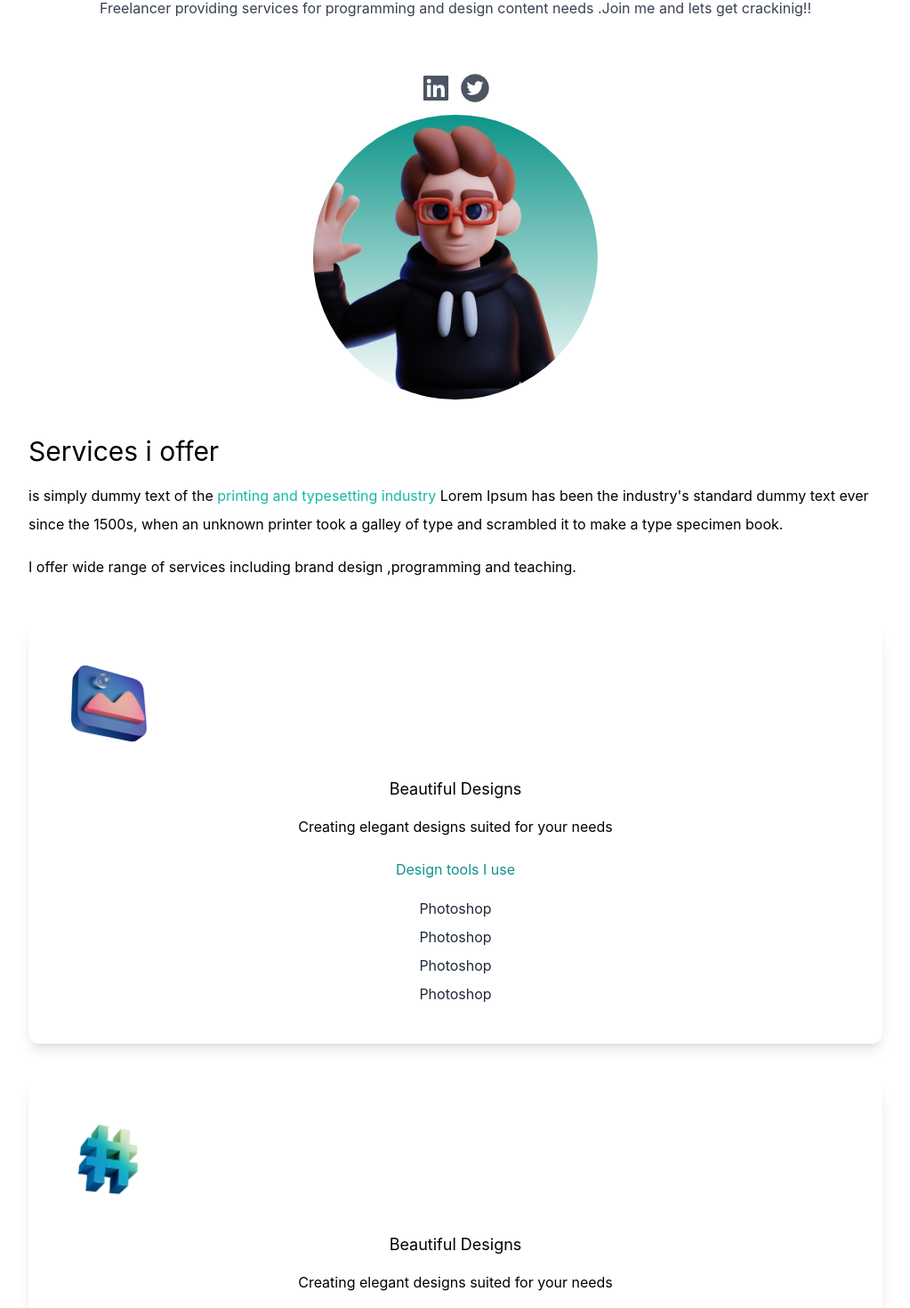
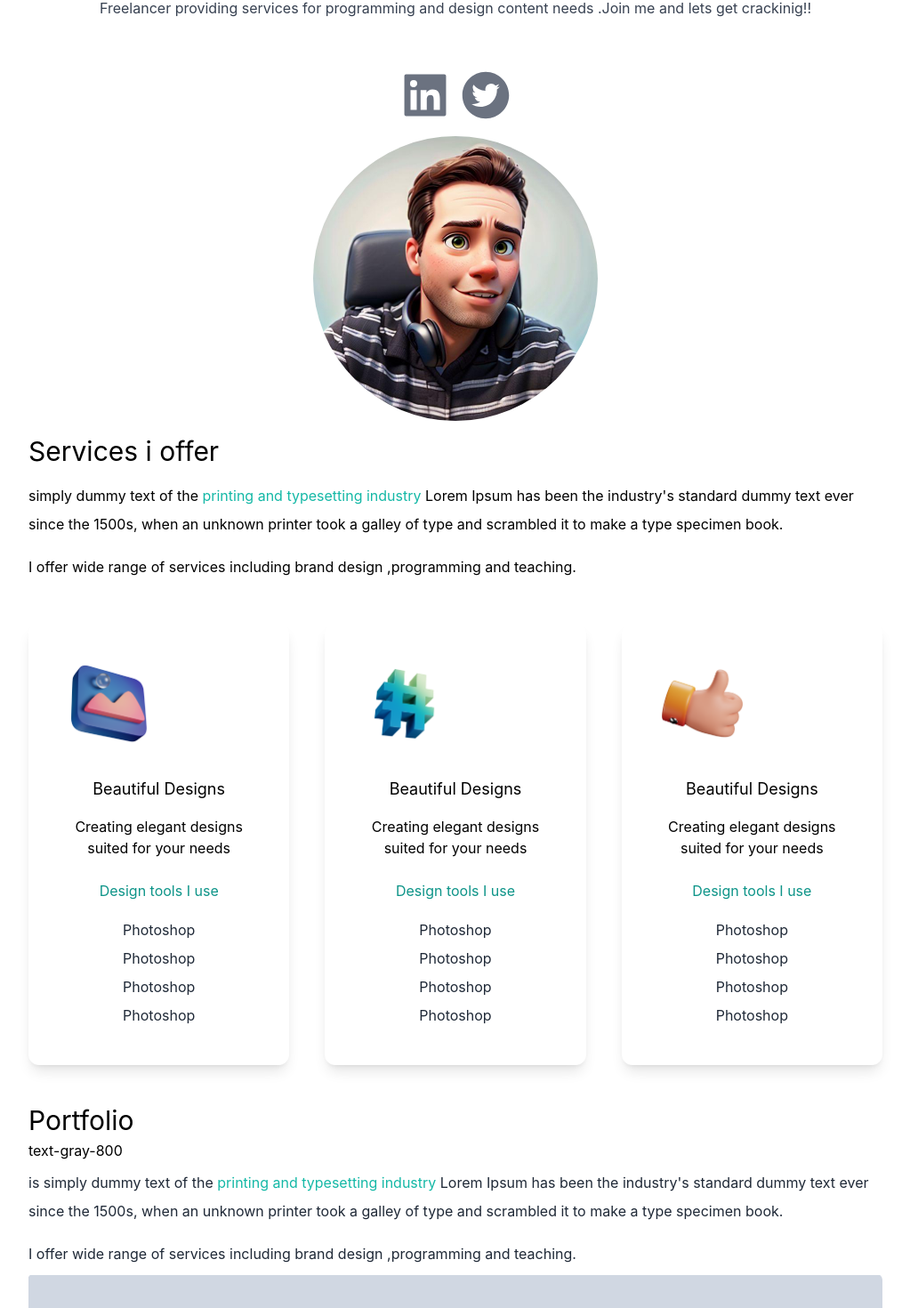
Before and after one commit to juniorjudy123/Portfolio, a Next.js app: page / in a window 1280 px wide. Shown: the part 319-1789 px from the top of the page at 89% size, without its empty margins (128-1151 px from the left). Built offline with nearby package versions, Linux system fonts and the light colour scheme.

Commit message:
my cartoon image added ,darkmode done

```diff
--- a/pages/index.js
+++ b/pages/index.js
@@ -2,7 +2,7 @@ import Head from "next/head";
 import { BsFillMoonStarsFill } from "react-icons/bs";
 import { AiFillTwitterCircle, AiFillLinkedin } from "react-icons/ai";
 import Image from "next/image";
-import deved from "../public/assets/dev-ed-wave.png"
+import benoy from "../public/assets/benoy.jpg";
 import design from "../public/assets/design.png"
 import code from "../public/assets/code.png"
 import consulting from "../public/assets/consulting.png"
@@ -12,13 +12,20 @@ import web3 from "../public/assets/web3.png"
 import web4 from "../public/assets/web4.png"
 import web5 from "../public/assets/web5.png"
 import web6 from "../public/assets/web6.png"
+import { useState } from "react";
 
 
 
 
 export default function Home() {
+  const [darkMode, setDarkMode] = useState(false)
+
+  const toggleDarkMode = () => {
+    setDarkMode(!darkMode);
+  }
   return (
-    <>
+    <div className={darkMode ? "dark " : ""}>
+
       <Head>
         <title>Portfolio</title>
         <meta name="description" content="Generated by create next app" />
@@ -26,27 +33,28 @@ export default function Home() {
         <link rel="icon" href="/favicon.ico" />
       </Head>
 
-      <main className="bg-white px-10 md:px-20 lg:px-40" >
+      <main className="bg-white px-10 md:px-20 lg:px-40 dark:bg-gray-900" >
+
         <section className=" min-h-screen">
-          <div className="py-10 mb-12 flex justify-between ">
-            <h1 className="text-xl  font-burtons">developedby Judy</h1>
+          <div className="py-10 mb-12 flex justify-between">
+            <h1 className="text-xl  font-burtons dark:text-white  ">developedby Judy</h1>
             <ul className="flex items-center ">
-              <li ><BsFillMoonStarsFill className="cursor-pointer text-2xl" /></li>
+              <li ><BsFillMoonStarsFill className="cursor-pointer text-2xl  dark:text-white " onClick={toggleDarkMode} /></li>
               <li > <a href="#" className="bg-gradient-to-r from-cyan-500 to-teal-500  bg-cyan-500 text-white px-4 py-2 rounded-md ml-8">Resume</a></li>
             </ul>
           </div>
           <div className="text-center p-10  py-8">
             <h2 className="text-5xl py-2 text-teal-500 font-medium">Benoy Judy</h2>
-            <h3 className="text-2xl py-2 ">React Developer</h3>
-            <p className="text-md py-3 leading-8 text-gray-700">Freelancer providing services for programming and design content needs .Join me and lets get crackinig!!</p>
+            <h3 className="text-2xl py-2  dark:text-white ">React Developer</h3>
+            <p className="text-md py-3 leading-8 text-gray-700  dark:text-gray-400">Freelancer providing services for programming and design content needs .Join me and lets get crackinig!!</p>
 
           </div>
-          <div className="flex text-4xl text-gray-600 py-3 justify-center gap-2">
+          <div className="flex text-6xl text-gray-500 py-2 pb-4 justify-center gap-2">
             <AiFillLinkedin />
             <AiFillTwitterCircle />
           </div>
-          <div className="relative bg-gradient-to-b from-teal-600 rounded-full w-80 h-80 mx-auto overflow-hidden mt-100">
-            <Image src={deved} alt='developer Benoy' layout="fill" objectFit="cover" />
+          <div className="relative bg-gradient-to-b from-teal-600 rounded-full w-80 h-80 mx-auto overflow-hidden mt-100 ">
+            <Image src={benoy} alt='developer Benoy' objectFit="cover" />
           </div>
 
         </section>
@@ -55,15 +63,16 @@ export default function Home() {
         {/* 2nd section */}
 
         <section >
-          <div>
+          <div className="dark:text-white">
             <h3 className="text-3xl py-2 font-semibild">
               Services i offer
             </h3>
-            <p className="text-md py-2 leading-8 ">is simply dummy text of the <span className="text-teal-500">printing and typesetting industry</span> Lorem Ipsum has been the industry's standard dummy text ever since the 1500s, when an unknown printer took a galley of type and scrambled it to make a type specimen book.</p>
+            <p className="text-md py-2 leading-8 ">simply dummy text of the <span className="text-teal-500">printing and typesetting industry</span> Lorem Ipsum has been the industry's standard dummy text ever since the 1500s, when an unknown printer took a galley of type and scrambled it to make a type specimen book.</p>
             <p className="text-md py-2 leading-8 "> I offer wide range of services including brand design ,programming and teaching.</p>
           </div>
-          <div>
-            <div className="text-center shadow-lg p-10 rounded-xl my-10">
+
+          <div className="lg:flex gap-10">
+            <div className="text-center shadow-lg p-10 rounded-xl my-10  dark:bg-white">
               <Image src={design} width={100} height={100} />
               <h3 className="text-lg font-md pt-8 pb-2">Beautiful Designs</h3>
               <p className="py-2"> Creating elegant designs suited for your needs </p>
@@ -73,7 +82,7 @@ export default function Home() {
               <p className="text-gray-800 py-1">Photoshop</p>
               <p className="text-gray-800 py-1">Photoshop</p>
             </div>
-            <div className="text-center shadow-lg p-10 rounded-xl my-10">
+            <div className="text-center shadow-lg p-10 rounded-xl my-10  dark:bg-white">
               <Image src={code} width={100} height={100} />
               <h3 className="text-lg font-md pt-8 pb-2">Beautiful Designs</h3>
               <p className="py-2"> Creating elegant designs suited for your needs </p>
@@ -83,7 +92,7 @@ export default function Home() {
               <p className="text-gray-800 py-1">Photoshop</p>
               <p className="text-gray-800 py-1">Photoshop</p>
             </div>
-            <div className="text-center shadow-lg p-10 rounded-xl my-10">
+            <div className="text-center shadow-lg p-10 rounded-xl my-10  dark:bg-white">
               <Image src={consulting} width={100} height={100} />
               <h3 className="text-lg font-md pt-8 pb-2">Beautiful Designs</h3>
               <p className="py-2"> Creating elegant designs suited for your needs </p>
@@ -120,6 +129,6 @@ export default function Home() {
 
         </section>
       </main >
-    </>
+    </div >
   );
 }
--- a/tailwind.config.js
+++ b/tailwind.config.js
@@ -1,5 +1,6 @@
 /** @type {import('tailwindcss').Config} */
 module.exports = {
+  darkMode: "class",
   content: [
     "./app/**/*.{js,ts,jsx,tsx,mdx}",
     "./pages/**/*.{js,ts,jsx,tsx,mdx}",
```
Also changed, not shown: public/assets/benoy.jpg (added).
